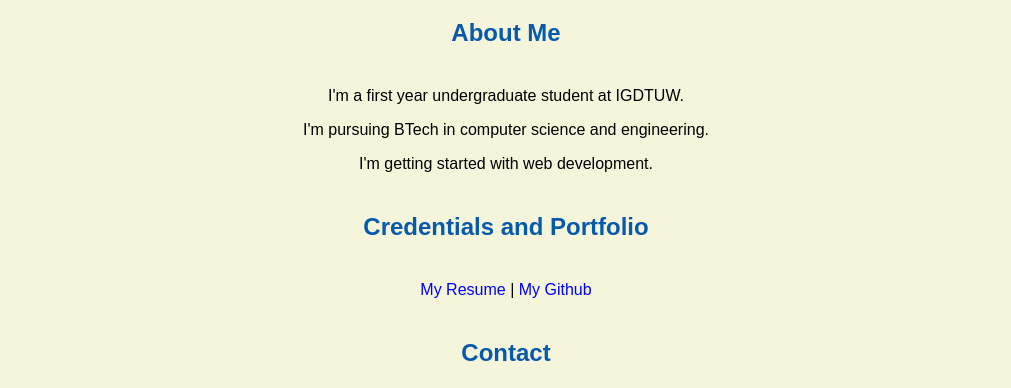
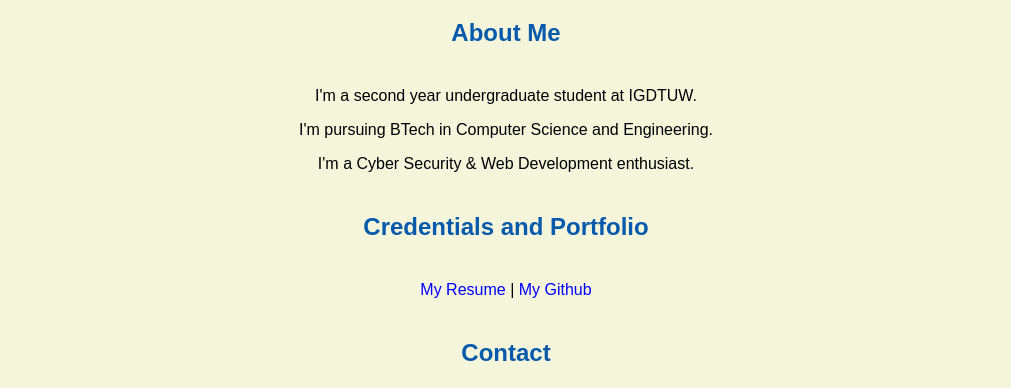
Before and after one commit to sonali-sp/My-Portfolio.github.io, a plain HTML site: page index.html in a window 1280 px wide. Shown: the part 412-800 px from the top of the page, without its empty margins (134-1145 px from the left). Drawn offline with Linux system fonts and the light colour scheme.

Commit message:
Update index.html

```diff
--- a/index.html
+++ b/index.html
@@ -13,11 +13,11 @@
     <img src="images/WhatsApp Image 2020-06-21 at 20.01.29.jpeg" width=75% alt="banner">
     <h1>Sonali Priya’s Portal</h1>
     <h2>About Me</h2>
-    <p>I'm a first year undergraduate student at IGDTUW.</p>
-    <p>I'm pursuing BTech in computer science and engineering.</p>
-    <p>I'm getting started with web development.</p>
+    <p>I'm a second year undergraduate student at IGDTUW.</p>
+    <p>I'm pursuing BTech in Computer Science and Engineering.</p>
+    <p>I'm a Cyber Security & Web Development enthusiast.</p>
     <h2>Credentials and Portfolio</h2>
-    <p><a href="https://docs.google.com/document/d/14rDQIQGh4H7AZvZks_v3mkZnUfYLHZ5_0p0_e4hgIps/edit?usp=sharing">My Resume</a> | <a href="https://github.com/sonali-sp">My Github</a></p>
+    <p><a href="https://docs.google.com/document/d/1_NlKM6ar_DYkMTlu0Ye8YSwQxxTOrfcweNHJeAkyYtQ/edit?usp=sharing">My Resume</a> | <a href="https://github.com/sonali-sp">My Github</a></p>
     <h2>Contact</h2>
     <p>Email: <a href="mailto:sonalipriya.sp@gmail.com">sonalipriya.sp@gmail.com</a></p>
     <p>LinkedIn: <a href="https://www.linkedin.com/in/sonali-priya-813b26190">https://www.linkedin.com/in/sonali-priya-813b26190</a></p>
```
